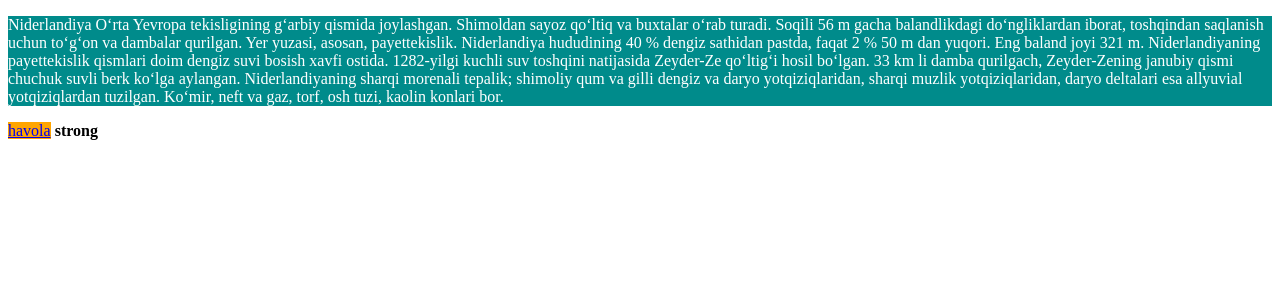
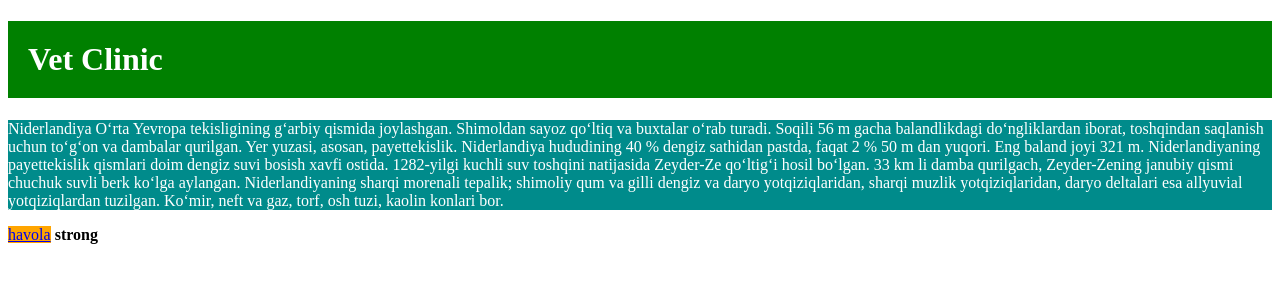
Before and after one commit to Azizbek-Kalandarov/vetclinic, a plain HTML site: page index.html in a window 1280 px wide. Drawn offline with Linux system fonts and the light colour scheme.

Commit message:
Add heading tag in html file aslo add some styles

```diff
--- a/index.html
+++ b/index.html
@@ -9,6 +9,7 @@
 <body>
 
 
+  <h1 class="hero-title">Vet Clinic</h1>
 
   <p class="hero-desc">
     Niderlandiya Oʻrta Yevropa tekisligining gʻarbiy qismida joylashgan. Shimoldan sayoz qoʻltiq va buxtalar oʻrab turadi. Soqili 56 m gacha balandlikdagi doʻngliklardan iborat, toshqindan saqlanish uchun toʻgʻon va dambalar qurilgan. Yer yuzasi, asosan, payettekislik. Niderlandiya hududining 40 % dengiz sathidan pastda, faqat 2 % 50 m dan yuqori. Eng baland joyi 321 m. Niderlandiyaning payettekislik qismlari doim dengiz suvi bosish xavfi ostida. 1282-yilgi kuchli suv toshqini natijasida Zeyder-Ze qoʻltigʻi hosil boʻlgan. 33 km li damba qurilgach, Zeyder-Zening janubiy qismi chuchuk suvli berk koʻlga aylangan. Niderlandiyaning sharqi morenali tepalik; shimoliy qum va gilli dengiz va daryo yotqiziqlaridan, sharqi muzlik yotqiziqlaridan, daryo deltalari esa allyuvial yotqiziqlardan tuzilgan. Koʻmir, neft va gaz, torf, osh tuzi, kaolin konlari bor.
--- a/main.css
+++ b/main.css
@@ -1,3 +1,9 @@
+.hero-title {
+  padding: 20px;
+  color: white;
+  background-color: green;
+}
+
 .hero-desc {
   color: white;
   background-color: darkcyan;
```
